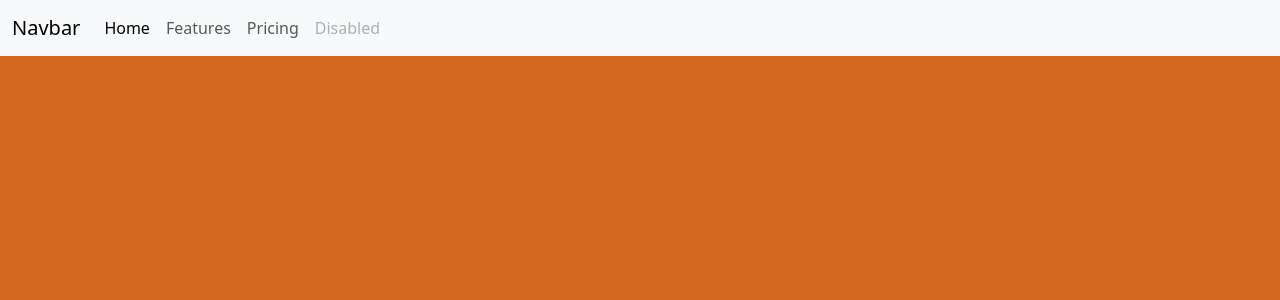
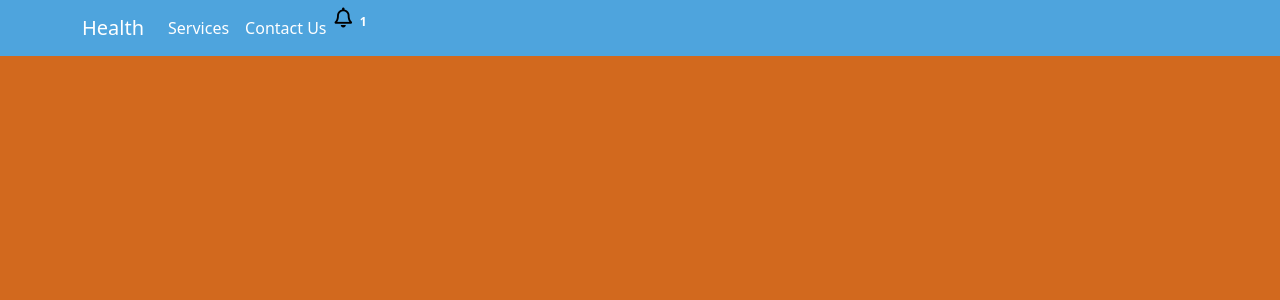
Before and after one commit to nicholas-odhiambo/health, a Django app: template templates/base.html in a window 1280 px wide. Shown: the top 300 px of the page. Run offline with Django 5.2, Linux system fonts and the light colour scheme; the template is opened without the code that fills it: most values are stand-ins (such as "Sample title", 1, 10 or a date in 2020); some libraries are stand-ins or nearby versions.

Commit message:
the base template to be inherited

```diff
--- a/templates/base.html
+++ b/templates/base.html
@@ -1,41 +1,75 @@
+{% load static %}
+
 <!DOCTYPE html>
 <html lang="en">
+
 <head>
-    <meta charset="UTF-8">
-    <meta name="viewport" content="width=device-width, initial-scale=1.0">
-    <title>Document</title>
-    <!--bootstrap css-->
-    <link href="https://cdn.jsdelivr.net/npm/bootstrap@5.3.3/dist/css/bootstrap.min.css" rel="stylesheet" integrity="sha384-QWTKZyjpPEjISv5WaRU9OFeRpok6YctnYmDr5pNlyT2bRjXh0JMhjY6hW+ALEwIH" crossorigin="anonymous">
-    <link rel="stylesheet" href="../static/css/styles.css">
+  <meta charset="utf-8">
+  <meta name="viewport" content="width=device-width, initial-scale=1, shrink-to-fit=no">
+  <meta http-equiv="x-ua-compatible" content="ie=edge">
+  <title>{{title}}</title>
+  <!-- Bootstrap core CSS -->
+  <link href="{% static 'css/bootstrap.min.css' %}" rel="stylesheet">
+  <link rel="stylesheet" href="https://cdnjs.cloudflare.com/ajax/libs/font-awesome/5.15.3/css/all.min.css" />
+  <link rel="stylesheet" href="{% static 'css/styles.css' %}" />
 </head>
+
+<style>
+{% block style %}{% endblock style %}
+</style>
 <body>
-    <div class="hero">
-        <nav class="navbar navbar-expand-lg bg-body-tertiary">
-            <div class="container-fluid">
-              <a class="navbar-brand" href="#">Navbar</a>
-              <button class="navbar-toggler" type="button" data-bs-toggle="collapse" data-bs-target="#navbarNavAltMarkup" aria-controls="navbarNavAltMarkup" aria-expanded="false" aria-label="Toggle navigation">
+
+  <div class="header" style="   background: rgb(78, 164, 221)  no-repeat fixed center
+  {% if "appointment" in request.path %}
+  max-height:70px!important;min-height:70px!important;
+  {% endif %}
+  ">
+
+    <nav class="navbar navbar-dark navbar-expand-md navigation-clean-search sticky-top fixed-top">
+        <div class="container"><a class="navbar-brand" href="{% url 'home' %}">Health</a>
+            <button class="navbar-toggler" data-toggle="collapse" data-target="#navcol-1">
+                <span class="sr-only">Toggle navigation</span>
                 <span class="navbar-toggler-icon"></span>
-              </button>
-              <div class="collapse navbar-collapse" id="navbarNavAltMarkup">
-                <div class="navbar-nav">
-                  <a class="nav-link active" aria-current="page" href="#">Home</a>
-                  <a class="nav-link" href="#">Features</a>
-                  <a class="nav-link" href="#">Pricing</a>
-                  <a class="nav-link disabled" aria-disabled="true">Disabled</a>
-                </div>
-              </div>
-            </div>
-          </nav>
-    </div>
+            </button>
+            <div class="collapse navbar-collapse"
+                id="navcol-1">
+                <ul class="nav navbar-nav">
+                    <li class="nav-item" role="presentation">
+                        <a class="nav-link active" href="#services">Services</a>
+                    </li>
+                    <li class="nav-item" role="presentation">
+                        <a class="nav-link active" href="#contact">Contact Us</a>
+                    </li>
+                    {% if request.user.is_authenticated %}
+                    <li class="nav-item" role="presentation">
+                      <a class="nav-link active" href="{% url 'manage' %}">Manage</a>
+                  </li>
+                  {% endif %}
+                  <li class="nav-item" role="presentation">
+                    <a href="{% url 'manage' %}" style="float: left;cursor:pointer;" aria-expanded="true" title="You Have 6 New Appointments">
+                      <i class="far fa-bell" style="font-size: 20px; float: left; color: black">
+                      </i>
+                  </a>
+                  <span class="badge badge-danger">{{count}}</span>
+                </li>
 
 
+                </ul>
+            </div>
+        </div>
+    </nav>
 
-    <!-- Scripts -->
+   {% block cta %}{% endblock cta %}
+</div>
 
-    <!--Internal scripts-->
 
-    <!--cdn-->
-    <script src="https://cdn.jsdelivr.net/npm/@popperjs/core@2.11.8/dist/umd/popper.min.js" integrity="sha384-I7E8VVD/ismYTF4hNIPjVp/Zjvgyol6VFvRkX/vR+Vc4jQkC+hVqc2pM8ODewa9r" crossorigin="anonymous"></script>
-    <script src="https://cdn.jsdelivr.net/npm/bootstrap@5.3.3/dist/js/bootstrap.min.js" integrity="sha384-0pUGZvbkm6XF6gxjEnlmuGrJXVbNuzT9qBBavbLwCsOGabYfZo0T0to5eqruptLy" crossorigin="anonymous"></script>
+    {% block content %}{% endblock content %}
+
+  <script type="text/javascript" src="{% static 'js/bootstrap.min.js' %}"></script>
+
+ <script>
+    {% block script %}{% endblock script %}
+ </script>
 </body>
+
 </html>
```
